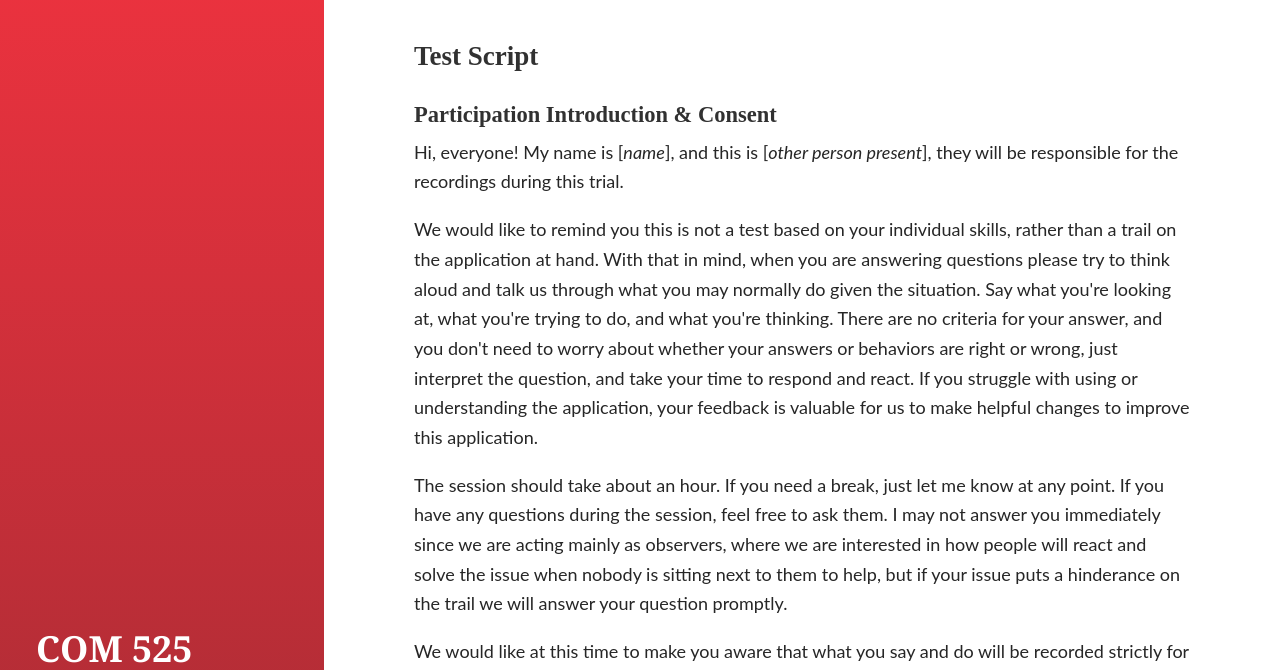
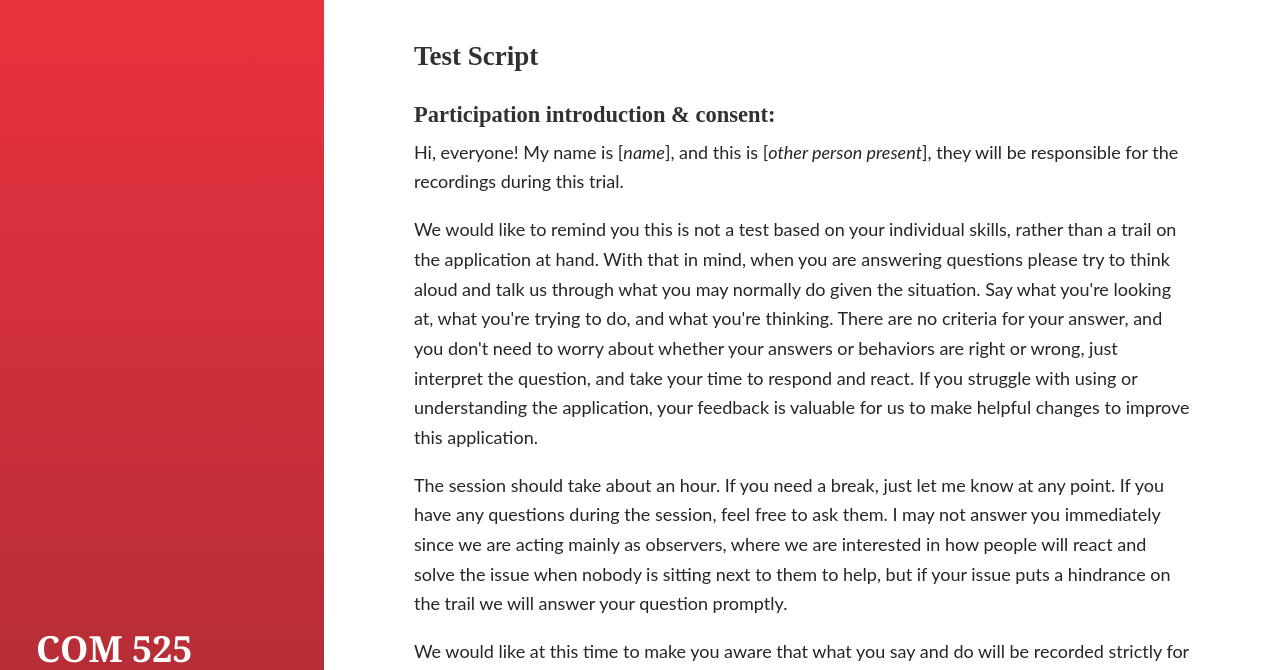
Before and after one commit to florian-wahl/com525portfolio, a Jekyll site: the page built from user-test-plan.md, in a window 1280 px wide and 1400 px high, scrolled down 1309 px. Shown: the part 158-828 px from the top of the window. Built offline with Jekyll 4.4.1, drawn with Linux system fonts in a browser that asks for light colours; some of the changed text lies outside the part shown.

Commit message:
update test plan

```diff
--- a/user-test-plan.md
+++ b/user-test-plan.md
@@ -49,13 +49,13 @@
 
 ## <span id="4">Test Script</span>
 
-### Participation Introduction & Consent
+### Participation introduction & consent:
 
 Hi, everyone!  My name is [_name_], and this is [_other person present_], they will be responsible for the recordings during this trial.
 
 We would like to remind you this is not a test based on your individual skills, rather than a trail on the application at hand. With that in mind, when you are answering questions please try to think aloud and talk us through what you may normally do given the situation. Say what you&#39;re looking at, what you&#39;re trying to do, and what you&#39;re thinking. There are no criteria for your answer, and you don&#39;t need to worry about whether your answers or behaviors are right or wrong, just interpret the question, and take your time to respond and react. If you struggle with using or understanding the application, your feedback is valuable for us to make helpful changes to improve this application.
 
-The session should take about an hour. If you need a break, just let me know at any point. If you have any questions during the session, feel free to ask them. I may not answer you immediately since we are acting mainly as observers, where we are interested in how people will react and solve the issue when nobody is sitting next to them to help, but if your issue puts a hinderance on the trail we will answer your question promptly.
+The session should take about an hour. If you need a break, just let me know at any point. If you have any questions during the session, feel free to ask them. I may not answer you immediately since we are acting mainly as observers, where we are interested in how people will react and solve the issue when nobody is sitting next to them to help, but if your issue puts a hindrance on the trail we will answer your question promptly.
 
 We would like at this time to make you aware that what you say and do will be recorded strictly for our observations only. These recordings will not be used for any other purposes beyond this particular trial. [Hand over consent form]
 
@@ -65,7 +65,7 @@
 
 Our test device is an iPhone 6, and it will be put in front of you before we begin the trail. GrubHub is an online and mobile food-ordering application, and it has been already been pre-installed onto the testing device. We will ask you to use the GrubHub application yourself in the session.
 
-### Pre questions:
+### Pre-questions:
 
 - Do you have any questions so far?
 
@@ -97,7 +97,7 @@
 [_Task #7_]
 This is our last task.
 
-### Task completion and questionnaire :
+### Task completion and questionnaire:
 
 Thank you. We have completed all tasks.
 
@@ -109,7 +109,7 @@
 
 Do you have any questions or comments for our test now that we&#39;re done?
 
-### <span id="5">Tasks List</span>
+## <span id="5">Tasks List</span>
 
 **Scenario** : It is dinner time. You are at the point where you are hungry, but at the same time you are really busy, and simply do not have the time to pick up some food. You decide the best route would be to order food for delivery. To do so, you pickup your smartphone and load up the GrubHub app.
 
```
